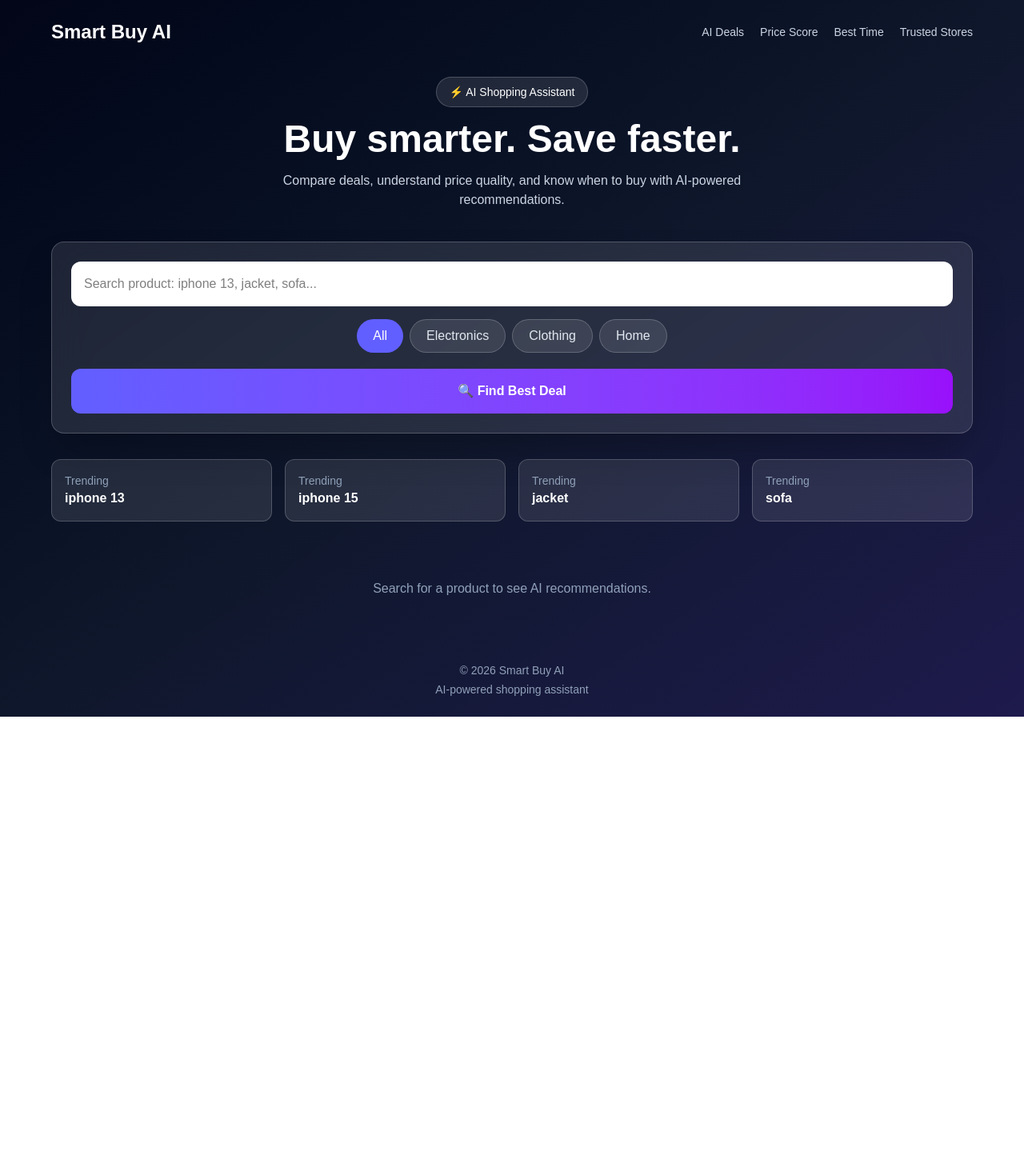
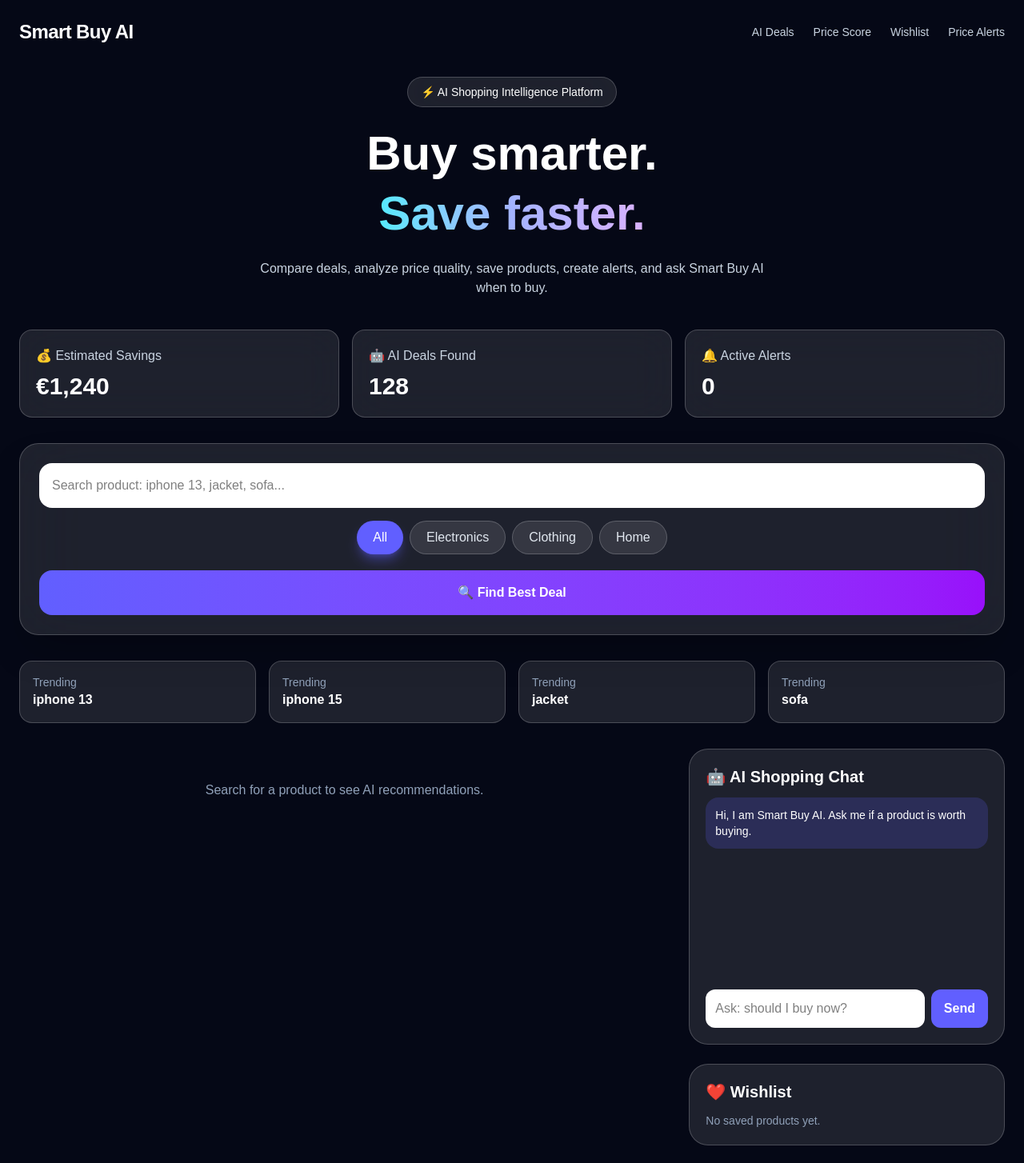
Before and after one commit to ahmadokdee9-pixel/smartbuy-ai, a Next.js app: page / in a window 1280 px wide. Shown: the top 1454 px of the page at 80% size. Before the commit the page ends 896 px from the top, so only its background shows below. Built offline with nearby package versions, Linux system fonts and the light colour scheme.

Commit message:
add pro UI chat wishlist alerts

```diff
--- a/app/page.tsx
+++ b/app/page.tsx
@@ -13,21 +13,98 @@ type Product = {
   delivery: string;
 };
 
+type ChatMessage = {
+  role: "user" | "ai";
+  text: string;
+};
+
 export default function Home() {
   const [query, setQuery] = useState("");
   const [category, setCategory] = useState("All");
   const [results, setResults] = useState<Product[]>([]);
   const [best, setBest] = useState<Product | null>(null);
   const [loading, setLoading] = useState(false);
+  const [wishlist, setWishlist] = useState<Product[]>([]);
+  const [alerts, setAlerts] = useState<Product[]>([]);
+  const [chatInput, setChatInput] = useState("");
+  const [chatMessages, setChatMessages] = useState<ChatMessage[]>([
+    {
+      role: "ai",
+      text: "Hi, I am Smart Buy AI. Ask me if a product is worth buying.",
+    },
+  ]);
 
   const products: Product[] = [
-    { name: "iphone 13", store: "Amazon", price: 489, oldPrice: 549, rating: 4.5, link: "https://www.amazon.nl/s?k=iphone+13", category: "Electronics", delivery: "Fast delivery" },
-    { name: "iphone 13", store: "Bol.com", price: 509, oldPrice: 569, rating: 4.4, link: "https://www.bol.com/nl/nl/s/?searchtext=iphone+13", category: "Electronics", delivery: "1-2 days" },
-    { name: "iphone 13", store: "MediaMarkt", price: 529, oldPrice: 579, rating: 4.3, link: "https://www.mediamarkt.nl/nl/search.html?query=iphone+13", category: "Electronics", delivery: "Store pickup" },
-    { name: "iphone 15", store: "Amazon", price: 779, oldPrice: 849, rating: 4.7, link: "https://www.amazon.nl/s?k=iphone+15", category: "Electronics", delivery: "Fast delivery" },
-    { name: "jacket", store: "H&M", price: 65, oldPrice: 89, rating: 4.1, link: "https://www2.hm.com/nl_nl/search-results.html?q=jacket", category: "Clothing", delivery: "2-4 days" },
-    { name: "jacket", store: "Zara", price: 70, oldPrice: 99, rating: 4.2, link: "https://www.zara.com/nl/en/search?searchTerm=jacket", category: "Clothing", delivery: "2-3 days" },
-    { name: "sofa", store: "IKEA", price: 299, oldPrice: 349, rating: 4.3, link: "https://www.ikea.com/nl/en/search/?q=sofa", category: "Home", delivery: "Home delivery" },
+    {
+      name: "iphone 13",
+      store: "Amazon",
+      price: 489,
+      oldPrice: 549,
+      rating: 4.5,
+      link: "https://www.amazon.nl/s?k=iphone+13",
+      category: "Electronics",
+      delivery: "Fast delivery",
+    },
+    {
+      name: "iphone 13",
+      store: "Bol.com",
+      price: 509,
+      oldPrice: 569,
+      rating: 4.4,
+      link: "https://www.bol.com/nl/nl/s/?searchtext=iphone+13",
+      category: "Electronics",
+      delivery: "1-2 days",
+    },
+    {
+      name: "iphone 13",
+      store: "MediaMarkt",
+      price: 529,
+      oldPrice: 579,
+      rating: 4.3,
+      link: "https://www.mediamarkt.nl/nl/search.html?query=iphone+13",
+      category: "Electronics",
+      delivery: "Store pickup",
+    },
+    {
+      name: "iphone 15",
+      store: "Amazon",
+      price: 779,
+      oldPrice: 849,
+      rating: 4.7,
+      link: "https://www.amazon.nl/s?k=iphone+15",
+      category: "Electronics",
+      delivery: "Fast delivery",
+    },
+    {
+      name: "jacket",
+      store: "H&M",
+      price: 65,
+      oldPrice: 89,
+      rating: 4.1,
+      link: "https://www2.hm.com/nl_nl/search-results.html?q=jacket",
+      category: "Clothing",
+      delivery: "2-4 days",
+    },
+    {
+      name: "jacket",
+      store: "Zara",
+      price: 70,
+      oldPrice: 99,
+      rating: 4.2,
+      link: "https://www.zara.com/nl/en/search?searchTerm=jacket",
+      category: "Clothing",
+      delivery: "2-3 days",
+    },
+    {
+      name: "sofa",
+      store: "IKEA",
+      price: 299,
+      oldPrice: 349,
+      rating: 4.3,
+      link: "https://www.ikea.com/nl/en/search/?q=sofa",
+      category: "Home",
+      delivery: "Home delivery",
+    },
   ];
 
   function getDealScore(item: Product) {
@@ -53,14 +130,23 @@ export default function Home() {
     return "Wait for discount";
   }
 
-  function getAiAnalysis(item: Product) {
+  function getAdvancedAI(item: Product) {
     const score = getDealScore(item);
     const saving = item.oldPrice - item.price;
 
-    if (score >= 85) return `Strong deal. You save €${saving}. Buying now is recommended.`;
-    if (score >= 65) return `Good deal. You can buy now, but waiting may give you a slightly better price.`;
-    if (score >= 45) return `Average price. Smart Buy AI recommends waiting if it is not urgent.`;
-    return `Weak deal. Waiting is recommended because the discount is not attractive.`;
+    if (score >= 85) {
+      return `Strong buy signal. This product is €${saving} below usual price and looks close to a strong deal zone.`;
+    }
+
+    if (score >= 65) {
+      return `Good opportunity. You can buy now if you need it, but Smart Buy AI sees room for a slightly better price.`;
+    }
+
+    if (score >= 45) {
+      return `Market looks average. Waiting 7 to 14 days may be smarter unless this purchase is urgent.`;
+    }
+
+    return `This looks overpriced. Smart Buy AI recommends avoiding this deal until a stronger discount appears.`;
   }
 
   function search() {
@@ -84,7 +170,7 @@ export default function Home() {
       setResults(filtered);
       setBest(filtered[0] || null);
       setLoading(false);
-    }, 900);
+    }, 800);
   }
 
   function quickSearch(productName: string) {
@@ -93,7 +179,9 @@ export default function Home() {
 
     setTimeout(() => {
       const filtered = products
-        .filter((item) => item.name.toLowerCase().includes(productName.toLowerCase()))
+        .filter((item) =>
+          item.name.toLowerCase().includes(productName.toLowerCase())
+        )
         .sort((a, b) => getDealScore(b) - getDealScore(a));
 
       setResults(filtered);
@@ -102,44 +190,119 @@ export default function Home() {
     }, 700);
   }
 
+  function saveProduct(item: Product) {
+    const exists = wishlist.some(
+      (p) => p.name === item.name && p.store === item.store
+    );
+
+    if (!exists) {
+      setWishlist([...wishlist, item]);
+    }
+  }
+
+  function createAlert(item: Product) {
+    const exists = alerts.some(
+      (p) => p.name === item.name && p.store === item.store
+    );
+
+    if (!exists) {
+      setAlerts([...alerts, item]);
+    }
+  }
+
+  function sendChat() {
+    if (!chatInput.trim()) return;
+
+    const userMessage: ChatMessage = {
+      role: "user",
+      text: chatInput,
+    };
+
+    let aiText =
+      "Search for a product first, then I can analyze the best deal for you.";
+
+    if (best) {
+      aiText = `For ${best.name}, Smart Buy AI recommends: ${getDecision(
+        getDealScore(best)
+      )}. Best time: ${getBestTime(
+        getDealScore(best)
+      )}. ${getAdvancedAI(best)}`;
+    }
+
+    const aiMessage: ChatMessage = {
+      role: "ai",
+      text: aiText,
+    };
+
+    setChatMessages([...chatMessages, userMessage, aiMessage]);
+    setChatInput("");
+  }
+
   return (
-    <main className="relative min-h-screen overflow-hidden bg-gradient-to-br from-slate-950 via-slate-900 to-indigo-950 text-white p-6">
-      <div className="absolute top-0 left-0 w-full h-full -z-10 overflow-hidden">
-        <div className="absolute w-[600px] h-[600px] bg-indigo-500 opacity-20 blur-3xl top-[-100px] left-[-100px]" />
-        <div className="absolute w-[600px] h-[600px] bg-purple-500 opacity-20 blur-3xl bottom-[-100px] right-[-100px]" />
+    <main className="relative min-h-screen overflow-hidden bg-[#050816] text-white p-6">
+      <div className="absolute inset-0 -z-10">
+        <div className="absolute inset-0 bg-gradient-to-br from-slate-950 via-indigo-950 to-purple-950" />
+        <div className="absolute top-[-120px] left-[-120px] h-[500px] w-[500px] rounded-full bg-indigo-500/30 blur-[120px]" />
+        <div className="absolute bottom-[-150px] right-[-120px] h-[600px] w-[600px] rounded-full bg-purple-500/30 blur-[130px]" />
+        <div className="absolute top-[30%] left-[35%] h-[350px] w-[350px] rounded-full bg-cyan-500/10 blur-[100px]" />
+        <div className="absolute inset-0 bg-[radial-gradient(circle_at_center,rgba(255,255,255,0.08)_1px,transparent_1px)] [background-size:30px_30px] opacity-20" />
       </div>
 
-      <section className="max-w-6xl mx-auto">
+      <section className="max-w-7xl mx-auto">
         <nav className="flex justify-between items-center mb-10">
-          <div className="text-2xl font-bold">Smart Buy AI</div>
-          <div className="hidden md:flex gap-5 text-sm text-slate-300">
+          <div className="text-2xl font-black tracking-tight">
+            Smart Buy AI
+          </div>
+
+          <div className="hidden md:flex gap-6 text-sm text-slate-300">
             <span>AI Deals</span>
             <span>Price Score</span>
-            <span>Best Time</span>
-            <span>Trusted Stores</span>
+            <span>Wishlist</span>
+            <span>Price Alerts</span>
           </div>
         </nav>
 
         <div className="text-center mb-10">
-          <div className="inline-block bg-white/10 border border-white/20 px-4 py-2 rounded-full text-sm mb-4">
-            ⚡ AI Shopping Assistant
+          <div className="inline-block bg-white/10 border border-white/20 px-4 py-2 rounded-full text-sm mb-5 backdrop-blur-xl">
+            ⚡ AI Shopping Intelligence Platform
           </div>
 
-          <h1 className="text-5xl font-extrabold mb-4">
-            Buy smarter. Save faster.
+          <h1 className="text-5xl md:text-6xl font-extrabold mb-5 leading-tight">
+            Buy smarter. <br />
+            <span className="bg-gradient-to-r from-cyan-300 via-indigo-300 to-purple-300 text-transparent bg-clip-text">
+              Save faster.
+            </span>
           </h1>
 
           <p className="text-slate-300 max-w-2xl mx-auto">
-            Compare deals, understand price quality, and know when to buy with AI-powered recommendations.
+            Compare deals, analyze price quality, save products, create alerts,
+            and ask Smart Buy AI when to buy.
           </p>
         </div>
 
-        <div className="bg-white/10 backdrop-blur-xl border border-white/20 p-6 rounded-2xl shadow-2xl mb-8">
+        <div className="grid md:grid-cols-3 gap-4 mb-8">
+          <div className="bg-white/10 border border-white/20 backdrop-blur-xl p-5 rounded-2xl">
+            <p className="text-slate-300">💰 Estimated Savings</p>
+            <h2 className="text-3xl font-bold mt-2">€1,240</h2>
+          </div>
+
+          <div className="bg-white/10 border border-white/20 backdrop-blur-xl p-5 rounded-2xl">
+            <p className="text-slate-300">🤖 AI Deals Found</p>
+            <h2 className="text-3xl font-bold mt-2">128</h2>
+          </div>
+
+          <div className="bg-white/10 border border-white/20 backdrop-blur-xl p-5 rounded-2xl">
+            <p className="text-slate-300">🔔 Active Alerts</p>
+            <h2 className="text-3xl font-bold mt-2">{alerts.length}</h2>
+          </div>
+        </div>
+
+        <div className="bg-white/10 backdrop-blur-2xl border border-white/20 p-6 rounded-3xl shadow-2xl mb-8">
           <input
             value={query}
             onChange={(e) => setQuery(e.target.value)}
             placeholder="Search product: iphone 13, jacket, sofa..."
-            className="w-full p-4 rounded-xl bg-white text-black mb-4 outline-none"
+            className="w-full p-4 rounded-2xl bg-white text-black mb-4 outline-none"
           />
 
           <div className="flex gap-2 justify-center mb-5 flex-wrap">
@@ -147,9 +310,9 @@ export default function Home() {
               <button
                 key={cat}
                 onClick={() => setCategory(cat)}
-                className={`px-5 py-2 rounded-full ${
+                className={`px-5 py-2 rounded-full transition ${
                   category === cat
-                    ? "bg-indigo-500 text-white"
+                    ? "bg-indigo-500 text-white shadow-lg shadow-indigo-500/40"
                     : "bg-white/10 text-slate-200 border border-white/20"
                 }`}
               >
@@ -160,14 +323,14 @@ export default function Home() {
 
           <button
             onClick={search}
-            className="w-full bg-gradient-to-r from-indigo-500 to-purple-600 text-white px-6 py-4 rounded-xl font-bold transition-all duration-300 hover:scale-105 hover:shadow-[0_0_25px_rgba(99,102,241,0.7)]"
+            className="w-full bg-gradient-to-r from-indigo-500 to-purple-600 text-white px-6 py-4 rounded-2xl font-bold transition-all duration-300 hover:scale-[1.02] hover:shadow-[0_0_35px_rgba(99,102,241,0.8)]"
           >
             🔍 Find Best Deal
           </button>
 
           {loading && (
             <p className="text-center text-indigo-300 animate-pulse mt-4">
-              🤖 AI is analyzing best deals...
+              🤖 Smart Buy AI is analyzing prices, timing, and deal quality...
             </p>
           )}
         </div>
@@ -177,7 +340,7 @@ export default function Home() {
             <button
               key={item}
               onClick={() => quickSearch(item)}
-              className="bg-white/10 border border-white/20 rounded-xl p-4 text-left hover:bg-white/20 hover:scale-[1.02] transition-all duration-300"
+              className="bg-white/10 border border-white/20 rounded-2xl p-4 text-left hover:bg-white/20 hover:scale-[1.02] transition-all"
             >
               <p className="text-sm text-slate-400">Trending</p>
               <p className="font-bold">{item}</p>
@@ -186,23 +349,25 @@ export default function Home() {
         </div>
 
         {best && !loading && (
-          <div className="bg-emerald-500/10 border border-emerald-400/40 p-6 rounded-2xl mb-8 shadow-xl">
-            <div className="flex justify-between items-start gap-4 flex-wrap">
+          <div className="bg-emerald-500/10 border border-emerald-400/40 p-6 rounded-3xl mb-8 shadow-xl">
+            <div className="flex justify-between items-start gap-5 flex-wrap">
               <div>
                 <h2 className="text-2xl font-bold mb-2">🏆 Best AI Pick</h2>
                 <p className="text-xl font-semibold">
                   {best.name} from {best.store}
                 </p>
-                <p className="text-4xl font-extrabold text-emerald-300 mt-2">
+                <p className="text-5xl font-extrabold text-emerald-300 mt-3">
                   €{best.price}
                 </p>
                 <p className="text-slate-400 line-through">€{best.oldPrice}</p>
               </div>
 
-              <div className="bg-black/30 rounded-2xl p-4 min-w-[170px]">
+              <div className="bg-black/30 rounded-3xl p-5 min-w-[180px]">
                 <p className="text-sm text-slate-300">AI Score</p>
                 <p className="text-4xl font-bold">{getDealScore(best)}/100</p>
-                <p className="mt-2">{getDecision(getDealScore(best))}</p>
+                <p className="mt-2 font-semibold">
+                  {getDecision(getDealScore(best))}
+                </p>
               </div>
             </div>
 
@@ -214,37 +379,59 @@ export default function Home() {
                 />
               </div>
               <p className="text-sm mt-2">
-                Discount: {getDiscountPercent(best)}% — Save €{best.oldPrice - best.price}
+                Discount: {getDiscountPercent(best)}% — Save €
+                {best.oldPrice - best.price}
               </p>
             </div>
 
-            <div className="grid md:grid-cols-3 gap-4 mt-5">
-              <div className="bg-white/10 p-4 rounded-xl">⭐ Rating: {best.rating}/5</div>
-              <div className="bg-white/10 p-4 rounded-xl">📦 Delivery: {best.delivery}</div>
-              <div className="bg-white/10 p-4 rounded-xl">⏳ Best time: {getBestTime(getDealScore(best))}</div>
+            <div className="grid md:grid-cols-4 gap-4 mt-5">
+              <div className="bg-white/10 p-4 rounded-2xl">
+                ⭐ Rating: {best.rating}/5
+              </div>
+              <div className="bg-white/10 p-4 rounded-2xl">
+                📦 Delivery: {best.delivery}
+              </div>
+              <div className="bg-white/10 p-4 rounded-2xl">
+                ⏳ Best time: {getBestTime(getDealScore(best))}
+              </div>
+              <div className="bg-white/10 p-4 rounded-2xl">
+                🔐 Verified Store
+              </div>
             </div>
 
-            <div className="mt-4 bg-white/10 p-3 rounded-xl">
-              <p className="text-sm text-slate-300">
-                🔐 Verified Stores | AI Checked | Trusted Deals
-              </p>
+            <div className="mt-5 bg-yellow-300/20 border border-yellow-300/30 p-4 rounded-2xl">
+              <p className="font-bold">📊 AI Alert</p>
+              <p className="text-sm text-slate-200">{getAdvancedAI(best)}</p>
             </div>
 
-            <div className="mt-5 bg-yellow-300/20 border border-yellow-300/30 p-4 rounded-xl">
-              <p className="font-bold">📊 AI Alert</p>
-              <p className="text-sm text-slate-200">{getAiAnalysis(best)}</p>
-            </div>
-
+            <div className="mt-5 flex gap-3 flex-wrap">
               <a
                 href={best.link}
                 target="_blank"
-              className="inline-block mt-5 bg-emerald-500 hover:bg-emerald-600 text-white px-6 py-3 rounded-xl font-bold"
+                className="bg-emerald-500 hover:bg-emerald-600 text-white px-6 py-3 rounded-2xl font-bold"
               >
                 View Best Deal
               </a>
+
+              <button
+                onClick={() => saveProduct(best)}
+                className="bg-pink-500 hover:bg-pink-600 px-6 py-3 rounded-2xl font-bold"
+              >
+                ❤️ Save
+              </button>
+
+              <button
+                onClick={() => createAlert(best)}
+                className="bg-yellow-500 hover:bg-yellow-600 px-6 py-3 rounded-2xl font-bold text-black"
+              >
+                🔔 Notify me
+              </button>
+            </div>
           </div>
         )}
 
+        <div className="grid lg:grid-cols-3 gap-6">
+          <div className="lg:col-span-2">
             {results.length > 0 && !loading && (
               <h2 className="text-2xl font-bold mb-4">All Results</h2>
             )}
@@ -253,7 +440,7 @@ export default function Home() {
               {results.map((item, i) => (
                 <div
                   key={i}
-              className="bg-white/10 border border-white/20 p-5 rounded-2xl hover:bg-white/20 hover:scale-[1.02] transition-all duration-300"
+                  className="bg-white/10 border border-white/20 p-5 rounded-3xl hover:bg-white/20 hover:scale-[1.02] transition-all"
                 >
                   <div className="flex justify-between">
                     <div>
@@ -262,7 +449,9 @@ export default function Home() {
                     </div>
                     <div className="text-right">
                       <p className="text-2xl font-bold">€{item.price}</p>
-                  <p className="line-through text-slate-400">€{item.oldPrice}</p>
+                      <p className="line-through text-slate-400">
+                        €{item.oldPrice}
+                      </p>
                     </div>
                   </div>
 
@@ -271,16 +460,35 @@ export default function Home() {
                     <p>📦 Delivery: {item.delivery}</p>
                     <p>🧠 AI Score: {getDealScore(item)}/100</p>
                     <p>💰 Discount: {getDiscountPercent(item)}%</p>
-                <p className="font-bold text-white">{getDecision(getDealScore(item))}</p>
+                    <p>📉 Price trend: dropping soon</p>
+                    <p className="font-bold text-white">
+                      {getDecision(getDealScore(item))}
+                    </p>
                   </div>
 
+                  <div className="flex gap-2 mt-4 flex-wrap">
                     <a
                       href={item.link}
                       target="_blank"
-                className="inline-block mt-4 bg-blue-500 hover:bg-blue-600 px-4 py-2 rounded-lg font-semibold"
+                      className="bg-blue-500 hover:bg-blue-600 px-4 py-2 rounded-xl font-semibold"
                     >
                       Check Price
                     </a>
+
+                    <button
+                      onClick={() => saveProduct(item)}
+                      className="bg-pink-500 hover:bg-pink-600 px-4 py-2 rounded-xl font-semibold"
+                    >
+                      ❤️ Save
+                    </button>
+
+                    <button
+                      onClick={() => createAlert(item)}
+                      className="bg-yellow-500 hover:bg-yellow-600 px-4 py-2 rounded-xl font-semibold text-black"
+                    >
+                      🔔 Alert
+                    </button>
+                  </div>
                 </div>
               ))}
             </div>
@@ -290,10 +498,82 @@ export default function Home() {
                 Search for a product to see AI recommendations.
               </p>
             )}
+          </div>
+
+          <aside className="space-y-6">
+            <div className="bg-white/10 border border-white/20 p-5 rounded-3xl">
+              <h2 className="text-xl font-bold mb-3">🤖 AI Shopping Chat</h2>
+
+              <div className="h-56 overflow-y-auto space-y-3 mb-4">
+                {chatMessages.map((msg, i) => (
+                  <div
+                    key={i}
+                    className={`p-3 rounded-2xl text-sm ${
+                      msg.role === "ai"
+                        ? "bg-indigo-500/20"
+                        : "bg-white/20 text-right"
+                    }`}
+                  >
+                    {msg.text}
+                  </div>
+                ))}
+              </div>
+
+              <div className="flex gap-2">
+                <input
+                  value={chatInput}
+                  onChange={(e) => setChatInput(e.target.value)}
+                  placeholder="Ask: should I buy now?"
+                  className="flex-1 p-3 rounded-xl bg-white text-black outline-none"
+                />
+                <button
+                  onClick={sendChat}
+                  className="bg-indigo-500 px-4 rounded-xl font-bold"
+                >
+                  Send
+                </button>
+              </div>
+            </div>
+
+            <div className="bg-white/10 border border-white/20 p-5 rounded-3xl">
+              <h2 className="text-xl font-bold mb-3">❤️ Wishlist</h2>
+              {wishlist.length === 0 ? (
+                <p className="text-slate-400 text-sm">No saved products yet.</p>
+              ) : (
+                wishlist.map((item, i) => (
+                  <div key={i} className="border-b border-white/10 py-2">
+                    <p className="font-semibold">{item.name}</p>
+                    <p className="text-sm text-slate-300">
+                      {item.store} — €{item.price}
+                    </p>
+                  </div>
+                ))
+              )}
+            </div>
+
+            <div className="bg-white/10 border border-white/20 p-5 rounded-3xl">
+              <h2 className="text-xl font-bold mb-3">🔔 Price Alerts</h2>
+              {alerts.length === 0 ? (
+                <p className="text-slate-400 text-sm">No alerts created yet.</p>
+              ) : (
+                alerts.map((item, i) => (
+                  <div key={i} className="border-b border-white/10 py-2">
+                    <p className="font-semibold">{item.name}</p>
+                    <p className="text-sm text-slate-300">
+                      Notify below €{item.price - 20}
+                    </p>
+                  </div>
+                ))
+              )}
+            </div>
+          </aside>
+        </div>
 
         <footer className="mt-20 text-center text-slate-400 text-sm">
           <p>© 2026 Smart Buy AI</p>
-          <p className="mt-1">AI-powered shopping assistant</p>
+          <p className="mt-1">
+            AI-powered shopping assistant | Affiliate links may earn commission
+          </p>
         </footer>
       </section>
     </main>
```
Lines whose indentation alone changed are shown as unchanged.
